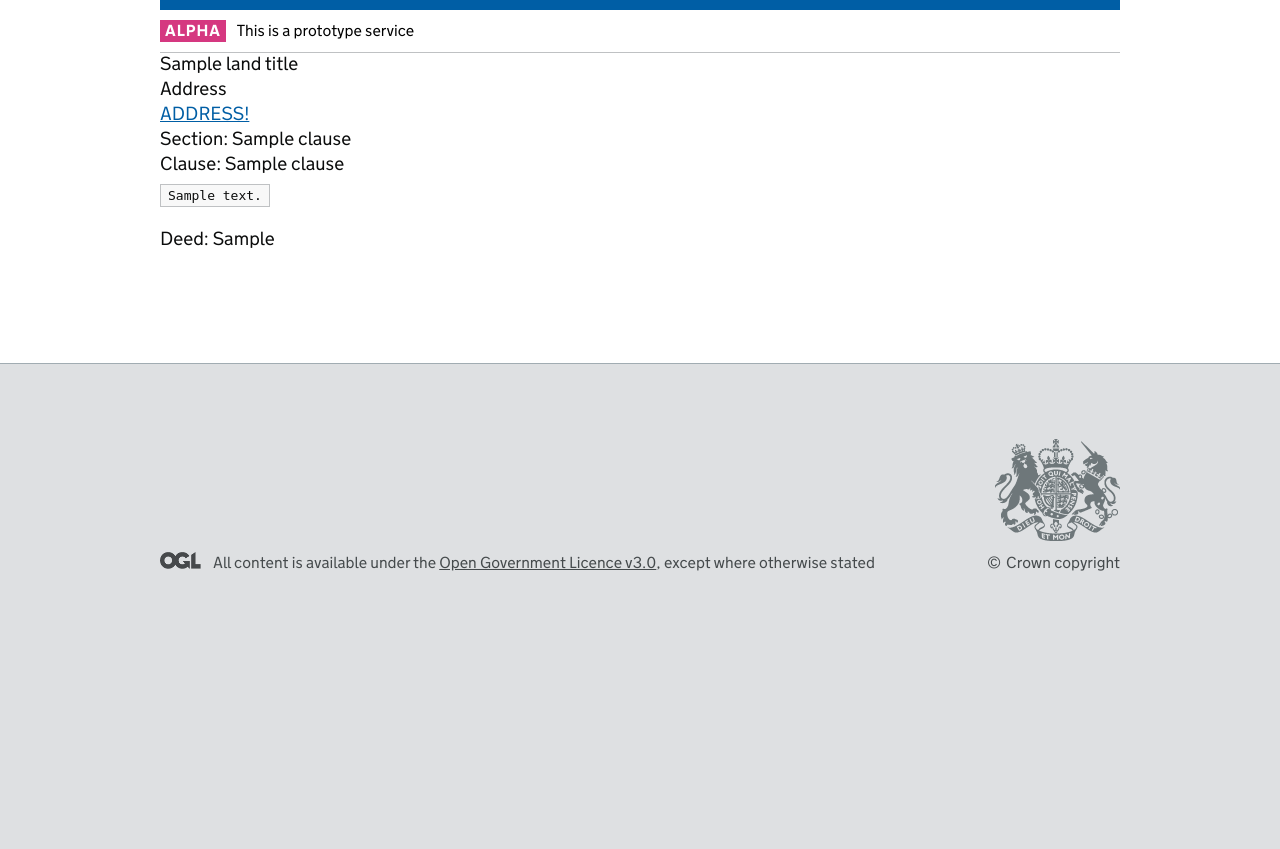
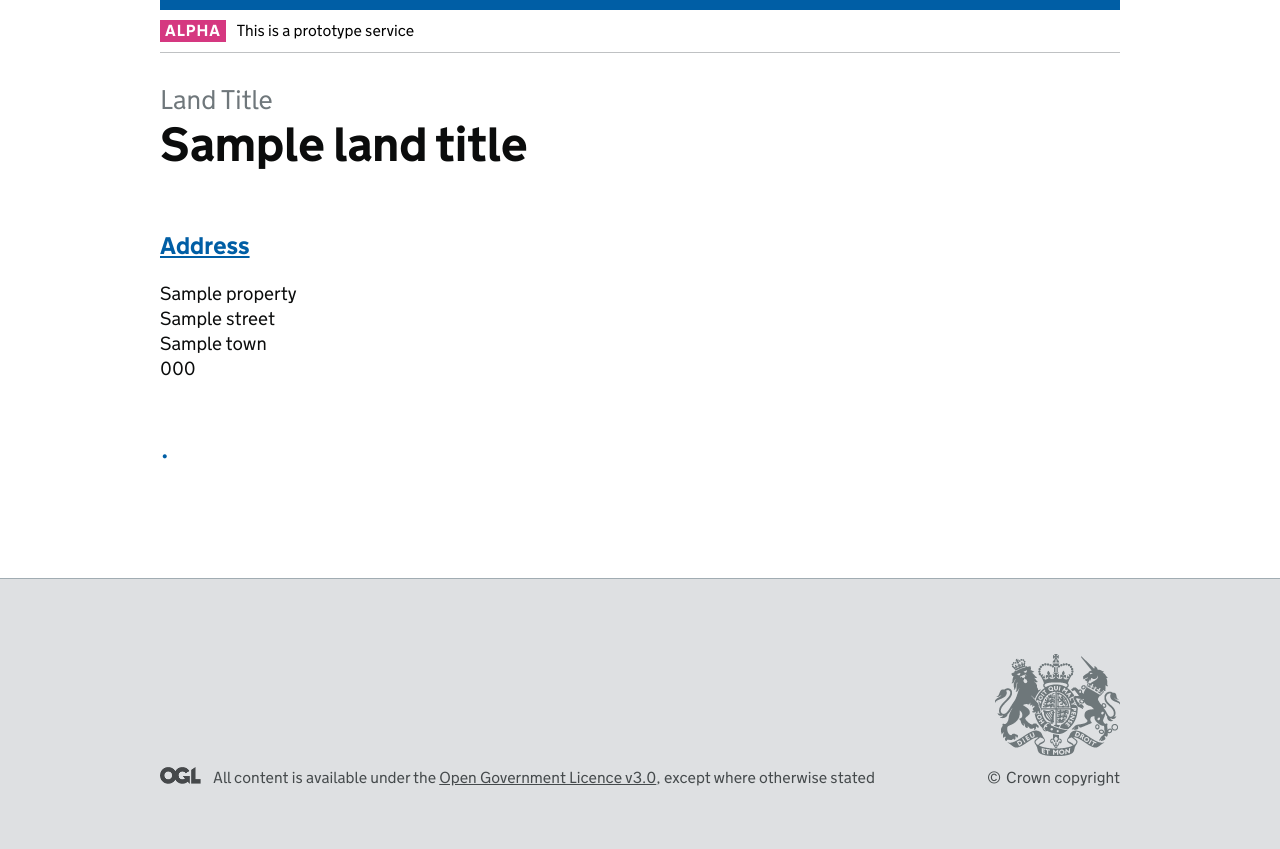
Before and after one commit to openregister/land-demo, a Flask app: template land/templates/register_view.html in a window 1280 px wide. Shown: the part 53-902 px from the top of the page. Before the commit the page ends 624 px from the top, so only its background shows below. Run offline with Flask 2, Linux system fonts and the light colour scheme; the template is opened without the code that fills it: most values are stand-ins (such as "Sample title", 1, 10 or a date in 2020); parts of the project's set-up code (start-up, migrations or seed data) failed here and were passed over.

Commit message:
Added sections

```diff
--- /dev/null
+++ b/land/static/stylesheets/land.css
@@ -0,0 +1,19 @@
+.clause-text {
+  font-family: "Courier New";
+}
+
+.pilcrow,
+.deed-ref {
+  text-decoration:none;
+  font-weight: normal;
+}
+
+h2.section a {
+  font-weight: normal;
+  font-style: normal;
+  text-decoration: none;
+}
+
+.land-title a:visited {
+  color: #005ea5;
+}
--- a/land/templates/govuk_template.html
+++ b/land/templates/govuk_template.html
@@ -56,6 +56,7 @@
 
     <!-- gov uk elements stylesheet -->
     <link rel="stylesheet" type="text/css" href="{{asset_path}}stylesheets/main.css">
+    <link rel="stylesheet" type="text/css" href="{{asset_path}}stylesheets/land.css">
 
     {% block head %}{% endblock %}
   </head>
--- a/land/templates/register_view.html
+++ b/land/templates/register_view.html
@@ -1,20 +1,34 @@
 {% extends "govuk_template.html" %}
 {% block content %}
-    <div class="grid-row">
+    <div class="grid-row land-title">
       <div class="column-two-thirds">
-      <h1>{{ land_title['land-title'] }}</h1>
+      <h1 class="heading-xlarge">
+        <span class="heading-secondary">Land Title</span>
+        {{ land_title['land-title'] }}
+      </h1>
 
-      <dl>
-        <dt>Address</dt>
-        <dd><a href="http://address.openregister.org/address/{{ land_title['address']}}">ADDRESS!</a></dd>
-      </dl>
+      <h3 class='heading-medium'><a href="http://address.openregister.org/address/{{ land_title['address']}}">Address</a></h3>
+      <ul>
+        <li>{{ address['property'] }}</a></li>
+        <li>{{ address['street'] }}</a></li>
+        <li>{{ address['town'] }}</a></li>
+        <li>{{ address['postcode'] }}</a></li>
+      </ul>
+      </div>
 
-      {% for clause in clauses %}
-      <div>
-      <h2> Section: {{ clause['land-title-section'] }} </h2>
-      <h2> Clause: {{ clause['land-title-clause'] }} </h2>
-      <p> <code>{{ clause['text'] }}</code> </p>
-      <p> Deed: {{ clause['land-deed'] }} </p>
+      {% for section_id in section_order %}
+      {% set section = sections[section_id] %}
+      <div class="column-two-thirds section">
+      <h2 class='heading-large section' id="{{ section_id }}"><a href="#{{ section_id }}">{{ section.name }}.</a> {{ section.title }} </h2>
+        <p class="intro">{{ section.intro }}</p>
+        {% for clause in section.clauses %}
+        <div class="clause">
+        <p id='{{ clause['land-title-clause'] }}' class="clause-text"> {{ clause['text'] }}
+          {% if clause['land-deed'] %}<a class="deed-ref" href="" title="taken from deed {{ clause['land-deed']}}">§</a> {% endif %}
+          <a class="pilcrow" href="#{{ clause['land-title-clause'] }}">¶</a>
+          </p>
+        </div>
+        {% endfor %}
       </div>
       {% endfor %}
 
```
Also changed, not shown: land/frontend/views.py (+37 -3 lines).
